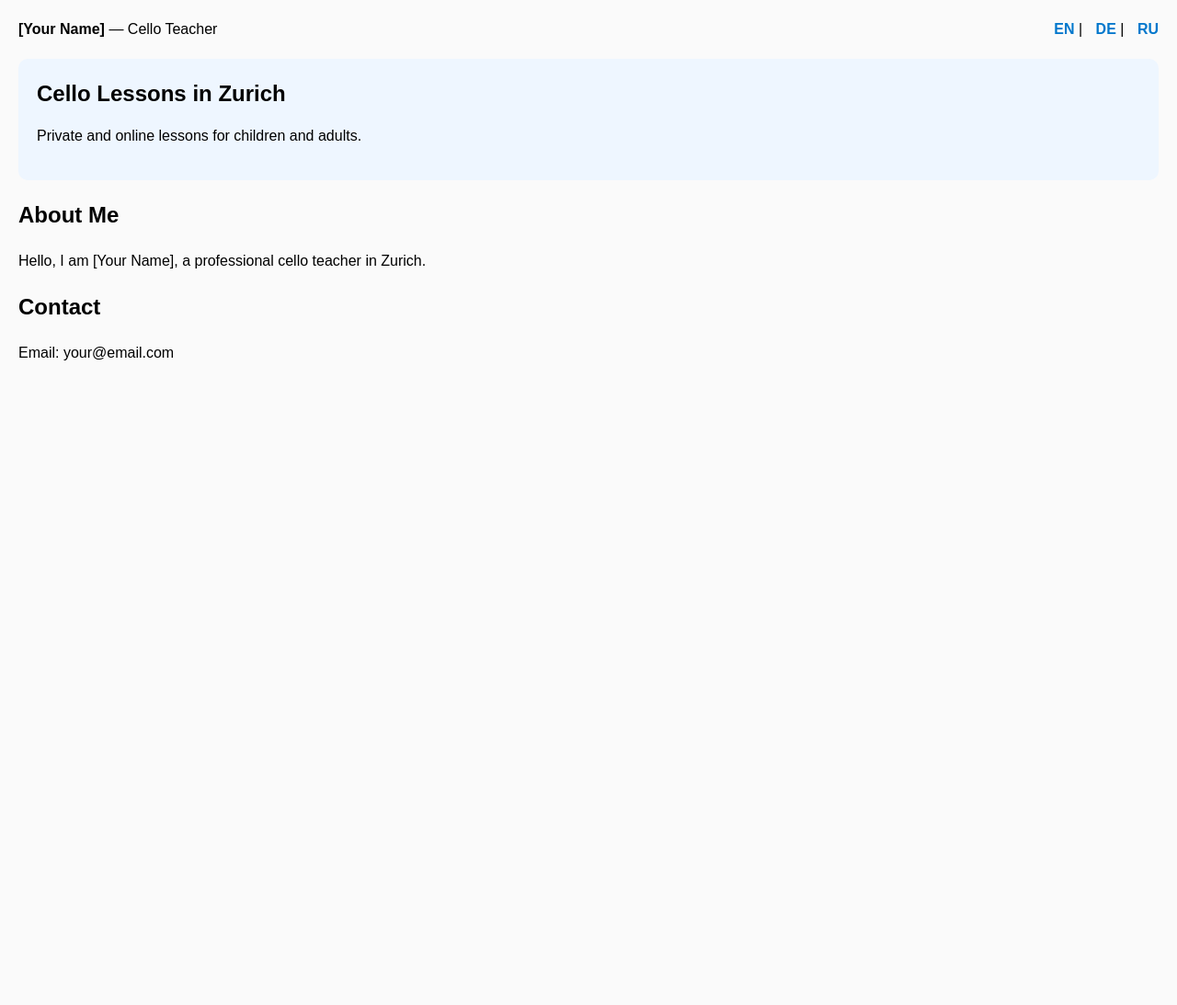
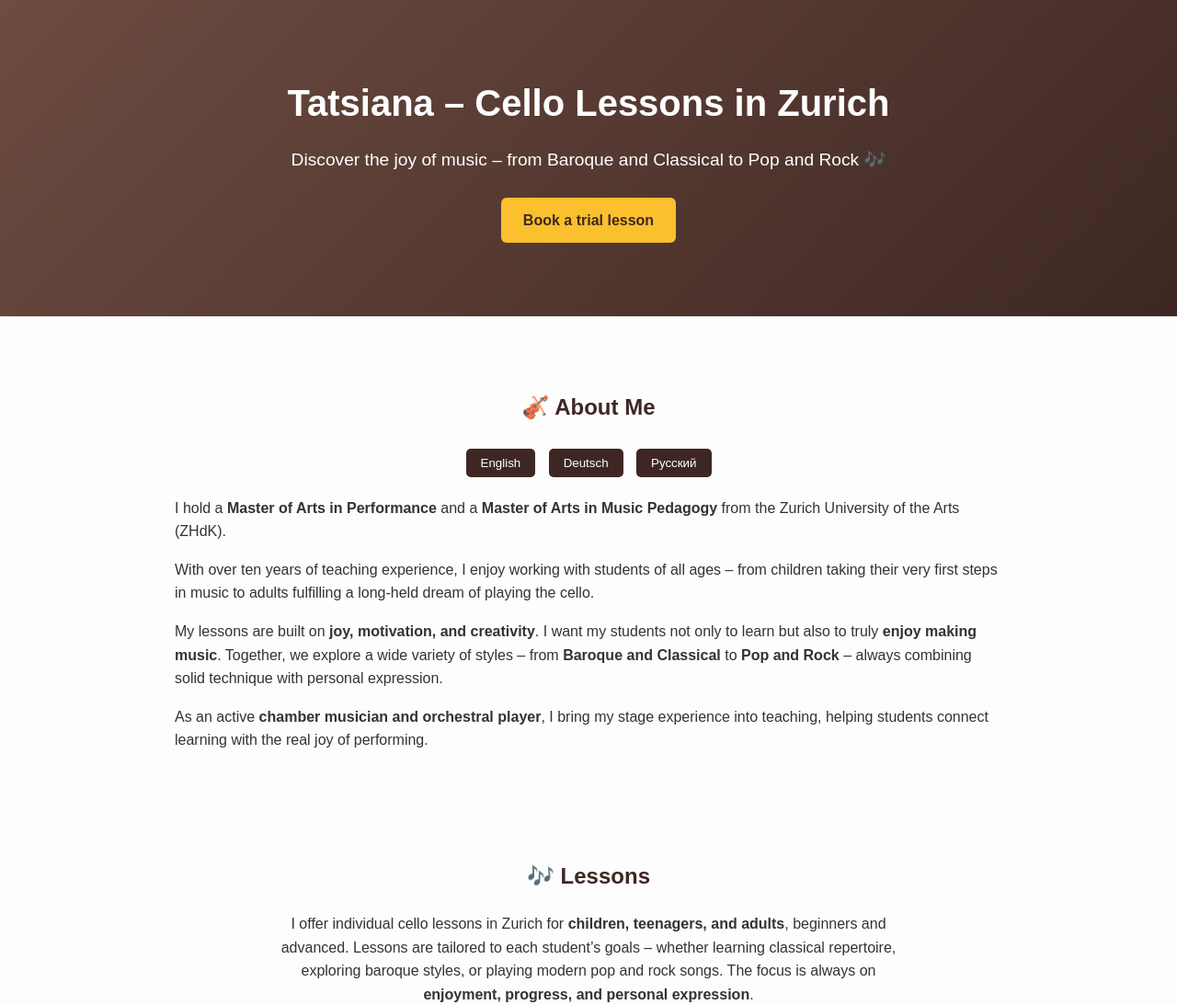
Before and after one commit to tatsianamzk-art/Cello-lessons, a plain HTML site: page index.html in a window 1280 px wide. Shown: the top 1093 px of the page at 92% size. Before the commit the page ends 800 px from the top, so only its background shows below. Drawn offline with Linux system fonts and the light colour scheme.

Commit message:
Add files via upload

```diff
--- a/index.html
+++ b/index.html
@@ -1,59 +1,170 @@
-<!doctype html>
+
+<!DOCTYPE html>
 <html lang="en">
 <head>
-  <meta charset="utf-8" />
-  <meta name="viewport" content="width=device-width,initial-scale=1" />
-  <title>Cello Lessons — [Your Name]</title>
+  <meta charset="UTF-8">
+  <meta name="viewport" content="width=device-width, initial-scale=1.0">
+  <title>Cello Lessons in Zurich – Tatsiana</title>
   <style>
-    body{font-family:Arial, sans-serif;margin:0;padding:20px;line-height:1.5;background:#fafafa}
-    header{display:flex;justify-content:space-between;align-items:center;margin-bottom:20px}
-    nav a{margin-left:10px;text-decoration:none;color:#0077cc;font-weight:bold;cursor:pointer}
-    .hero{background:#eef6ff;padding:20px;border-radius:10px;margin-bottom:20px}
-    h1{margin:0 0 10px 0}
+    body {
+      margin: 0;
+      font-family: 'Arial', sans-serif;
+      background: #fdfdfd;
+      color: #333;
+      line-height: 1.6;
+    }
+    header {
+      background: linear-gradient(135deg, #6d4c41, #3e2723);
+      color: #fff;
+      text-align: center;
+      padding: 80px 20px;
+    }
+    header h1 {
+      font-size: 2.5em;
+      margin: 0;
+    }
+    header p {
+      font-size: 1.2em;
+      margin: 15px 0 25px;
+    }
+    header a {
+      display: inline-block;
+      padding: 12px 24px;
+      background: #fbc02d;
+      color: #3e2723;
+      text-decoration: none;
+      border-radius: 6px;
+      font-weight: bold;
+      transition: 0.3s;
+    }
+    header a:hover {
+      background: #ffeb3b;
+    }
+    section {
+      max-width: 900px;
+      margin: 40px auto;
+      padding: 20px;
+    }
+    h2 {
+      text-align: center;
+      margin-bottom: 20px;
+      color: #3e2723;
+    }
+    .lang { display: none; }
+    #en { display: block; }
+    .lang-buttons {
+      text-align: center;
+      margin-bottom: 15px;
+    }
+    .lang-buttons button {
+      padding: 8px 16px;
+      margin: 5px;
+      border: none;
+      border-radius: 5px;
+      background: #3e2723;
+      color: #fff;
+      cursor: pointer;
+      transition: 0.3s;
+    }
+    .lang-buttons button:hover {
+      background: #5d4037;
+    }
+    #contact {
+      background: linear-gradient(135deg, #f9f6f1, #f0ebe3);
+      border-radius: 12px;
+      box-shadow: 0 6px 14px rgba(0,0,0,0.1);
+      text-align: center;
+      padding: 30px;
+    }
+    #contact a {
+      display: inline-block;
+      padding: 12px 24px;
+      background: #3e2723;
+      color: #fff;
+      text-decoration: none;
+      border-radius: 6px;
+      font-size: 1.1em;
+      font-weight: bold;
+      transition: 0.3s;
+    }
+    #contact a:hover {
+      background: #5d4037;
+    }
+    footer {
+      text-align: center;
+      font-size: 0.9em;
+      color: #777;
+      padding: 20px;
+      margin-top: 30px;
+      border-top: 1px solid #ddd;
+    }
   </style>
 </head>
 <body>
+
   <header>
-    <div><strong>[Your Name]</strong> — Cello Teacher</div>
-    <nav>
-      <a onclick="setLang('en')">EN</a> |
-      <a onclick="setLang('de')">DE</a> |
-      <a onclick="setLang('ru')">RU</a>
-    </nav>
+    <h1>Tatsiana – Cello Lessons in Zurich</h1>
+    <p>Discover the joy of music – from Baroque and Classical to Pop and Rock 🎶</p>
+    <a href="#contact">Book a trial lesson</a>
   </header>
 
-  <main>
-    <section class="hero">
-      <h1 data-en="Cello Lessons in Zurich"
-          data-de="Cellounterricht in Zürich"
-          data-ru="Уроки виолончели в Цюрихе"></h1>
-      <p data-en="Private and online lessons for children and adults."
-         data-de="Privater und Online-Unterricht für Kinder und Erwachsene."
-         data-ru="Индивидуальные и онлайн-уроки для детей и взрослых."></p>
-    </section>
+  <section id="about">
+    <h2>🎻 About Me</h2>
+    <div class="lang-buttons">
+      <button onclick="showLang('en')">English</button>
+      <button onclick="showLang('de')">Deutsch</button>
+      <button onclick="showLang('ru')">Русский</button>
+    </div>
 
-    <section>
-      <h2 data-en="About Me" data-de="Über mich" data-ru="Обо мне"></h2>
-      <p data-en="Hello, I am [Your Name], a professional cello teacher in Zurich."
-         data-de="Hallo, ich bin [Ihr Name], professionelle Cellolehrerin in Zürich."
-         data-ru="Здравствуйте, я [Ваше имя], преподаватель виолончели в Цюрихе."></p>
-    </section>
+    <div id="en" class="lang">
+      <p>I hold a <strong>Master of Arts in Performance</strong> and a <strong>Master of Arts in Music Pedagogy</strong> from the Zurich University of the Arts (ZHdK).</p>
+      <p>With over ten years of teaching experience, I enjoy working with students of all ages – from children taking their very first steps in music to adults fulfilling a long-held dream of playing the cello.</p>
+      <p>My lessons are built on <strong>joy, motivation, and creativity</strong>. I want my students not only to learn but also to truly <strong>enjoy making music</strong>. Together, we explore a wide variety of styles – from <strong>Baroque and Classical</strong> to <strong>Pop and Rock</strong> – always combining solid technique with personal expression.</p>
+      <p>As an active <strong>chamber musician and orchestral player</strong>, I bring my stage experience into teaching, helping students connect learning with the real joy of performing.</p>
+    </div>
 
-    <section>
-      <h2 data-en="Contact" data-de="Kontakt" data-ru="Контакты"></h2>
-      <p data-en="Email: your@email.com"
-         data-de="E-Mail: your@email.com"
-         data-ru="Эл. почта: your@email.com"></p>
-    </section>
-  </main>
+    <div id="de" class="lang">
+      <p>Ich habe sowohl den <strong>Master of Arts in Performance</strong> als auch den <strong>Master of Arts in Musikpädagogik</strong> an der Zürcher Hochschule der Künste (ZHdK) erworben.</p>
+      <p>Seit über zehn Jahren unterrichte ich Schüler*innen jeden Alters – von Kindern, die ihre ersten Schritte in der Musik machen, bis hin zu Erwachsenen, die sich einen lang gehegten Traum erfüllen wollen.</p>
+      <p>Mein Unterricht basiert auf <strong>Freude, Motivation und Kreativität</strong>. Mir ist wichtig, dass meine Schüler*innen nicht nur lernen, sondern auch <strong>Freude am Musizieren</strong> haben. Gemeinsam erkunden wir verschiedene Stile – von <strong>Barock und Klassik</strong> bis hin zu <strong>Pop und Rock</strong> – und verbinden solide Technik mit persönlichem Ausdruck.</p>
+      <p>Als aktive <strong>Kammermusikerin und Orchestermusikerin</strong> lasse ich meine Bühnenerfahrung in den Unterricht einfließen und helfe meinen Schüler*innen, das Lernen mit echter Spielfreude zu verbinden.</p>
+    </div>
+
+    <div id="ru" class="lang">
+      <p>Я получила два диплома магистра в Цюрихской Высшей школе искусств (ZHdK): <strong>Master of Arts in Performance</strong> и <strong>Master of Arts in Music Pedagogy</strong>.</p>
+      <p>Уже более десяти лет я преподаю виолончель детям и взрослым любого возраста – от начинающих до тех, кто давно мечтал научиться играть.</p>
+      <p>Мои уроки строятся на <strong>радости, мотивации и творчестве</strong>. Мне важно, чтобы ученики не только учились, но и <strong>получали удовольствие от музыки</strong>. Мы занимаемся разными стилями – от <strong>барокко и классики</strong> до <strong>попа и рока</strong>, сочетая технику с личным выражением.</p>
+      <p>Как <strong>камерная и оркестровая музыкантка</strong>, я делюсь своим сценическим опытом, чтобы помочь ученикам почувствовать радость настоящего музицирования.</p>
+    </div>
+  </section>
+
+  <section id="lessons">
+    <h2>🎶 Lessons</h2>
+    <p style="text-align:center; max-width:700px; margin:0 auto;">
+      I offer individual cello lessons in Zurich for <strong>children, teenagers, and adults</strong>, beginners and advanced.
+      Lessons are tailored to each student’s goals – whether learning classical repertoire, exploring baroque styles, or playing modern pop and rock songs.
+      The focus is always on <strong>enjoyment, progress, and personal expression</strong>.
+    </p>
+  </section>
+
+  <section id="contact">
+    <h2>📩 Contact</h2>
+    <p style="font-size:1.1em;">Interested in cello lessons?</p>
+    <p>I teach in my private studio near <strong>Bahnhofstrasse, Zurich</strong>.<br>
+       Lessons available in English, Deutsch, and Русский.</p>
+    <a href="mailto:tatsianamzk@gmail.com">Write me</a>
+    <p style="margin-top:20px; font-size:0.9em; color:#555;">✉️ tatsianamzk@gmail.com</p>
+  </section>
+
+  <footer>
+    © 2025 Tatsiana – Cello Lessons in Zurich 🎻
+  </footer>
 
   <script>
-    function setLang(lang){
-      document.querySelectorAll("[data-en]").forEach(el=>{
-        el.textContent = el.getAttribute("data-"+lang);
-      });
+    function showLang(lang) {
+      document.querySelectorAll('.lang').forEach(div => div.style.display = 'none');
+      document.getElementById(lang).style.display = 'block';
     }
-    setLang("en"); // default = English
   </script>
 </body>
 </html>
```
